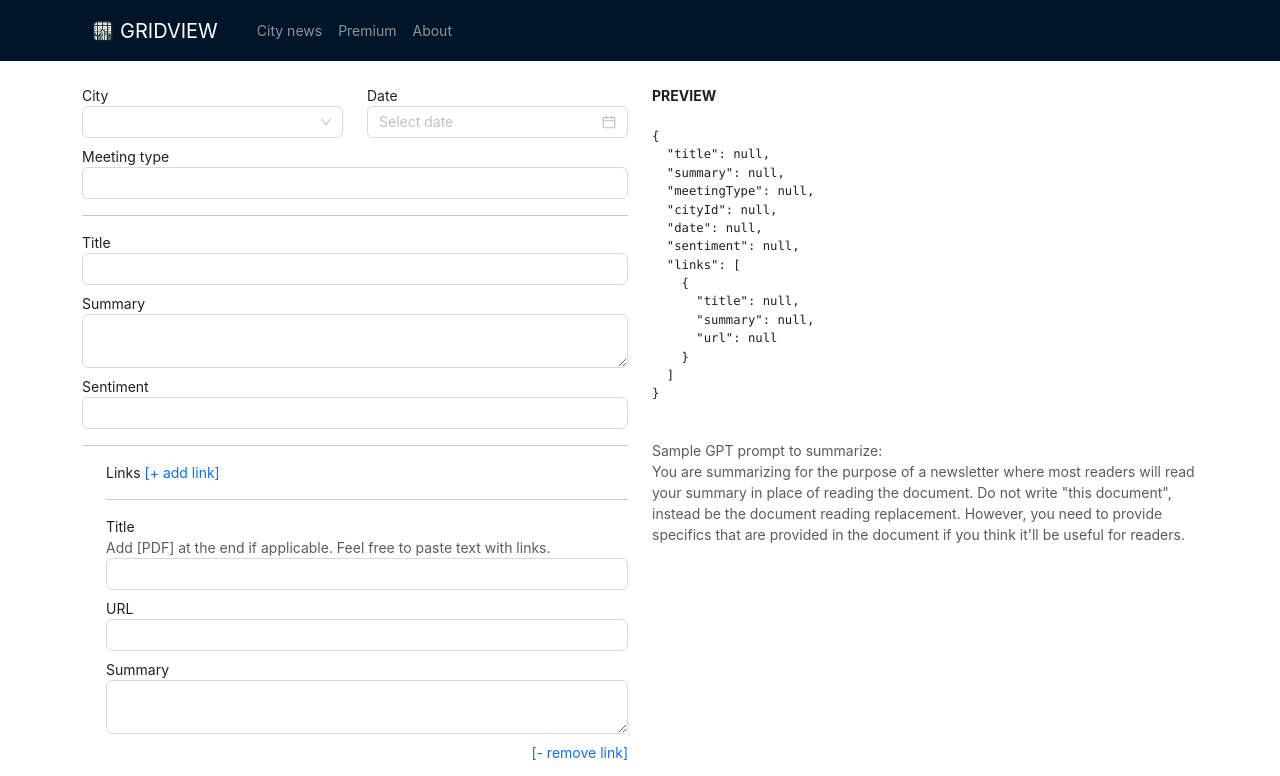
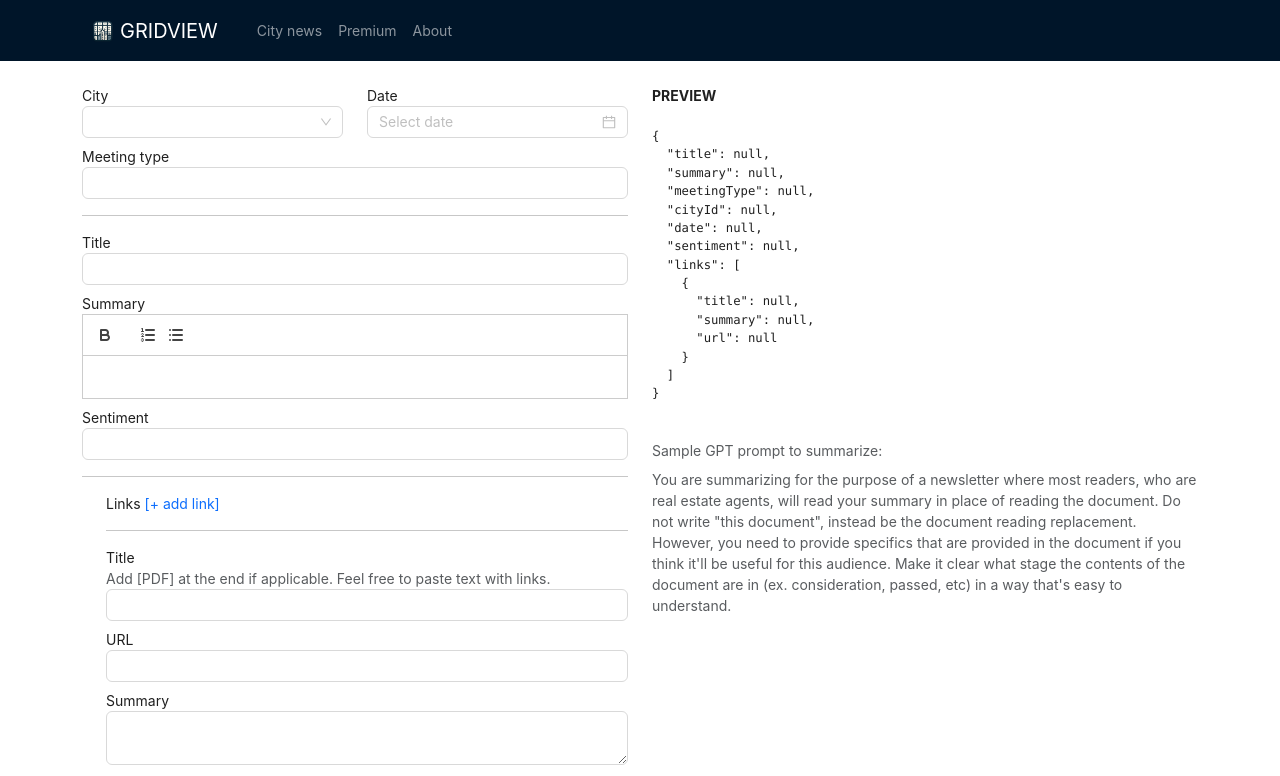
Before and after one commit to albertkim/gridview-analytics-web, a React (Create React App) app: page /admin/create in a window 1280 px wide. Shown: the top 776 px of the page. Built offline with nearby package versions, Linux system fonts and the light colour scheme.

Commit message:
Added rich text editing + working delete functionality

```diff
--- a/package.json
+++ b/package.json
@@ -25,6 +25,7 @@
     "react": "^18.2.0",
     "react-dom": "^18.2.0",
     "react-helmet": "^6.1.0",
+    "react-quill": "^2.0.0",
     "react-router": "^6.15.0",
     "react-router-dom": "^6.15.0",
     "react-scripts": "5.0.1",
--- a/src/index.tsx
+++ b/src/index.tsx
@@ -3,6 +3,7 @@ import ReactDOM from 'react-dom/client'
 import './index.css'
 import './App.css'
 import 'bootstrap/dist/css/bootstrap.min.css'
+import 'react-quill/dist/quill.snow.css'
 import App from './App'
 
 const root = ReactDOM.createRoot(document.getElementById('root')!)
@@ -10,4 +11,4 @@ root.render(
   <React.StrictMode>
     <App />
   </React.StrictMode>
-);
+)
--- a/src/pages/AdminPage/AdminCreateNewsPage.tsx
+++ b/src/pages/AdminPage/AdminCreateNewsPage.tsx
@@ -1,9 +1,10 @@
 import { Button, DatePicker, Input, Select, Space, message } from 'antd'
 import { observer } from 'mobx-react'
 import { CreateNews, cityIDMapping } from './CreateNews'
+import { APIService } from '../../services/APIService'
 import React, { useState } from 'react'
 import TextArea from 'antd/es/input/TextArea'
-import { APIService } from '../../services/APIService'
+import ReactQuill from 'react-quill'
 
 function toTitleCase(string: string) {
   return string
@@ -115,10 +116,15 @@ export const AdminCreateNewsPage = observer(() => {
           </div>
           <div className='mb-2'>
             <div>Summary</div>
-            <TextArea
-              rows={2}
+            <ReactQuill
+              modules={{
+                toolbar: [
+                  ['bold'], // Only bold button
+                  [{ 'list': 'ordered'}, { 'list': 'bullet' }] // Ordered and unordered list buttons
+                ]
+              }}
               value={createNews.summary || ''}
-              onChange={(e) => createNews.setSummary(e.target.value)} />
+              onChange={(e) => createNews.setSummary(e)} />
           </div>
           <div className='mb-2'>
             <div>Sentiment</div>
@@ -201,11 +207,11 @@ export const AdminCreateNewsPage = observer(() => {
             }
           </pre>
           <br />
-          <div className='text-muted'>
+          <div className='text-muted mb-2'>
             Sample GPT prompt to summarize:
           </div>
           <div className='text-muted'>
-            You are summarizing for the purpose of a newsletter where most readers will read your summary in place of reading the document. Do not write "this document", instead be the document reading replacement. However, you need to provide specifics that are provided in the document if you think it'll be useful for readers.
+            You are summarizing for the purpose of a newsletter where most readers, who are real estate agents, will read your summary in place of reading the document. Do not write "this document", instead be the document reading replacement. However, you need to provide specifics that are provided in the document if you think it'll be useful for this audience. Make it clear what stage the contents of the document are in (ex. consideration, passed, etc) in a way that's easy to understand.
           </div>
         </div>
 
--- a/src/pages/AdminPage/index.tsx
+++ b/src/pages/AdminPage/index.tsx
@@ -1,13 +1,13 @@
 import { useEffect, useState } from 'react'
 import { APIService, INewsResponse } from '../../services/APIService'
-import { Skeleton, Tag } from 'antd'
+import { Skeleton, Tag, message } from 'antd'
 import { getAdminCityStructure } from './AdminCityStructure'
 
 export function AdminPage() {
 
   const [news, setNews] = useState<INewsResponse | null>(null)
+  const [messageApi, contextHolder] = message.useMessage()
 
-  useEffect(() => {
   const getNews = async function() {
     const newsResponse = await APIService.getNews({
       offset: 0,
@@ -16,15 +16,31 @@ export function AdminPage() {
     setNews(newsResponse)
   }
 
+  useEffect(() => {
     getNews()
-  })
+  }, [])
 
   const adminCityStructure = getAdminCityStructure(news || undefined)
+
+  const deleteNews = async function(newsId: number) {
+    if (window.confirm('Are you sure you want to delete this news item?')) {
+      try {
+        await APIService.deleteNews(newsId)
+        messageApi.success('Successfully deleted news with ID ${newsId}')
+        getNews()
+      } catch (error) {
+        messageApi.error(`There was an error deleting news with ID ${newsId}`)
+      }
+    }
+  }
 
   return (
     <div className='container my-4'>
 
       <h1 className='fw-bold'>ADMIN PAGE</h1>
+
+      {/* For Ant Design message component */}
+      {contextHolder}
 
       <br />
       <div>
@@ -100,10 +116,13 @@ export function AdminPage() {
           <div className='table-responsive'>
             <table className='table table-sm table-borderless'>
               <thead className='thead-light'>
+                <tr>
                   <th>Date</th>
                   <th>City</th>
                   <th>Meeting type</th>
                   <th>News</th>
+                  <th>Actions</th>
+                </tr>
               </thead>
               <tbody>
                 {
@@ -122,6 +141,9 @@ export function AdminPage() {
                         <td>
                           <a href='#'>{n.title}</a>
                         </td>
+                        <td>
+                          <a className='text-danger' onClick={() => deleteNews(n.id)}>Delete</a>
+                        </td>
                       </tr>
                     )
                   })
--- a/src/pages/NewsPage/Components/CityNewsPanel.tsx
+++ b/src/pages/NewsPage/Components/CityNewsPanel.tsx
@@ -61,7 +61,7 @@ export function CityNewsPanel({cityName, newsVisible}: IParameters) {
               key={n.id}
               title={n.title}
               sentiment={n.sentiment}
-              contents={n.summary}
+              summary={n.summary}
               date={n.date}
               links={n.links} />
           )
--- a/src/pages/NewsPage/Components/NewsItem.tsx
+++ b/src/pages/NewsPage/Components/NewsItem.tsx
@@ -4,7 +4,7 @@ interface NewsItemProps {
   date: string
   title: string
   sentiment: string | null
-  contents: string | null
+  summary: string | null
   links: Array<{
     id: number,
     title: string,
@@ -13,7 +13,7 @@ interface NewsItemProps {
   }>
 }
 
-export function NewsItem({date, title, sentiment, contents, links}: NewsItemProps) {
+export function NewsItem({date, title, sentiment, summary: contents, links}: NewsItemProps) {
 
   return (
     <div className='mb-2'>
@@ -24,7 +24,9 @@ export function NewsItem({date, title, sentiment, contents, links}: NewsItemProp
       {
         sentiment && <div className='text-muted'>Sentiment: {sentiment}</div>
       }
-      <div className='text-muted'>{contents}</div>
+      <div
+        className='text-muted'
+        dangerouslySetInnerHTML={{__html: contents || ''}} />
       <div>
         {
           links && links.length > 0 ? (
--- a/src/services/APIService.tsx
+++ b/src/services/APIService.tsx
@@ -64,9 +64,17 @@ export const APIService = {
   },
 
   async postNews(createNews: any) {
-    console.log(createNews)
     const newsResponse = await axios.post(`/api/v1/admin/news`, createNews)
     return newsResponse.data as INews
+  },
+
+  async updateNews(newsId: number, updateNews: any) {
+    const newsResponse = await axios.put(`/api/v1/admin/news/${newsId}`, updateNews)
+    return newsResponse.data as INews
+  },
+
+  async deleteNews(newsId: number) {
+    await axios.delete(`/api/v1/admin/news/${newsId}`)
   },
 
   async getCities(metroCityName: string | undefined): Promise<Array<ICity>> {
```
Also changed, not shown: 1 other file (tests, documents, lock files or other folders). Lines whose indentation alone changed are shown as unchanged.
